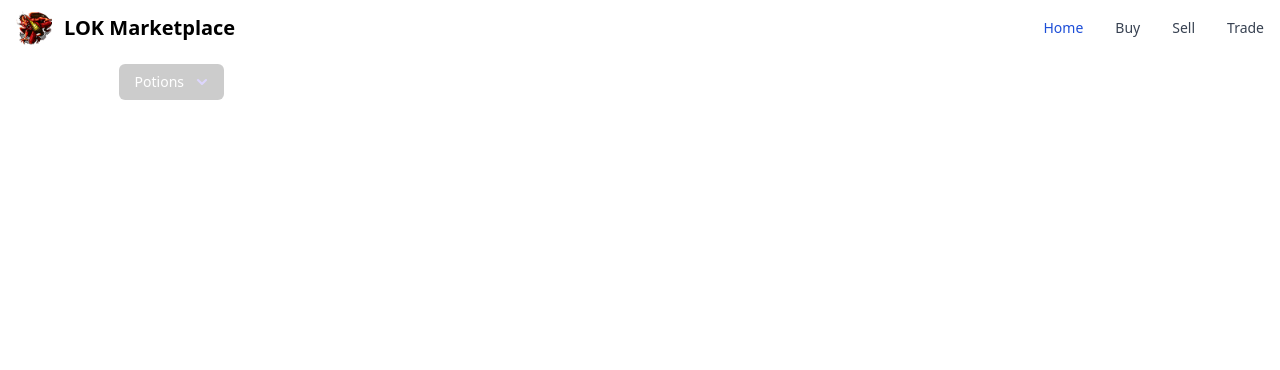
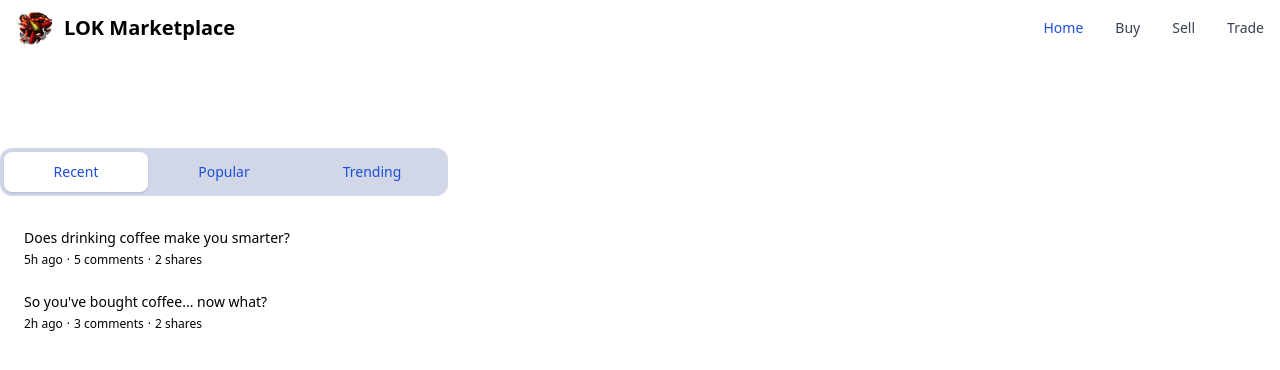
Before and after one commit to RdotSilva/React-NextJS-LegendsOfKesmai-Marketplace, a Next.js app: page /sell in a window 1280 px wide. Shown: the top 370 px of the page. Built offline with nearby package versions, Linux system fonts and the light colour scheme.

Commit message:
Add CategoryList example

```diff
--- /dev/null
+++ b/components/Category/CategoryList.jsx
@@ -0,0 +1,126 @@
+import { useState } from "react";
+import { Tab } from "@headlessui/react";
+
+function classNames(...classes) {
+  return classes.filter(Boolean).join(" ");
+}
+
+const CategoryList = () => {
+  let [categories] = useState({
+    Recent: [
+      {
+        id: 1,
+        title: "Does drinking coffee make you smarter?",
+        date: "5h ago",
+        commentCount: 5,
+        shareCount: 2,
+      },
+      {
+        id: 2,
+        title: "So you've bought coffee... now what?",
+        date: "2h ago",
+        commentCount: 3,
+        shareCount: 2,
+      },
+    ],
+    Popular: [
+      {
+        id: 1,
+        title: "Is tech making coffee better or worse?",
+        date: "Jan 7",
+        commentCount: 29,
+        shareCount: 16,
+      },
+      {
+        id: 2,
+        title: "The most innovative things happening in coffee",
+        date: "Mar 19",
+        commentCount: 24,
+        shareCount: 12,
+      },
+    ],
+    Trending: [
+      {
+        id: 1,
+        title: "Ask Me Anything: 10 answers to your questions about coffee",
+        date: "2d ago",
+        commentCount: 9,
+        shareCount: 5,
+      },
+      {
+        id: 2,
+        title: "The worst advice we've ever heard about coffee",
+        date: "4d ago",
+        commentCount: 1,
+        shareCount: 2,
+      },
+    ],
+  });
+
+  return (
+    <div className="w-full max-w-md px-2 py-16 sm:px-0">
+      <Tab.Group>
+        <Tab.List className="flex p-1 space-x-1 bg-blue-900/20 rounded-xl">
+          {Object.keys(categories).map((category) => (
+            <Tab
+              key={category}
+              className={({ selected }) =>
+                classNames(
+                  "w-full py-2.5 text-sm leading-5 font-medium text-blue-700 rounded-lg",
+                  "focus:outline-none focus:ring-2 ring-offset-2 ring-offset-blue-400 ring-white ring-opacity-60",
+                  selected
+                    ? "bg-white shadow"
+                    : "text-blue-100 hover:bg-white/[0.12] hover:text-white"
+                )
+              }
+            >
+              {category}
+            </Tab>
+          ))}
+        </Tab.List>
+        <Tab.Panels className="mt-2">
+          {Object.values(categories).map((posts, idx) => (
+            <Tab.Panel
+              key={idx}
+              className={classNames(
+                "bg-white rounded-xl p-3",
+                "focus:outline-none focus:ring-2 ring-offset-2 ring-offset-blue-400 ring-white ring-opacity-60"
+              )}
+            >
+              <ul>
+                {posts.map((post) => (
+                  <li
+                    key={post.id}
+                    className="relative p-3 rounded-md hover:bg-coolGray-100"
+                  >
+                    <h3 className="text-sm font-medium leading-5">
+                      {post.title}
+                    </h3>
+
+                    <ul className="flex mt-1 space-x-1 text-xs font-normal leading-4 text-coolGray-500">
+                      <li>{post.date}</li>
+                      <li>&middot;</li>
+                      <li>{post.commentCount} comments</li>
+                      <li>&middot;</li>
+                      <li>{post.shareCount} shares</li>
+                    </ul>
+
+                    <a
+                      href="#"
+                      className={classNames(
+                        "absolute inset-0 rounded-md",
+                        "focus:z-10 focus:outline-none focus:ring-2 ring-blue-400"
+                      )}
+                    />
+                  </li>
+                ))}
+              </ul>
+            </Tab.Panel>
+          ))}
+        </Tab.Panels>
+      </Tab.Group>
+    </div>
+  );
+};
+
+export default CategoryList;
--- a/components/Sell/Sell.jsx
+++ b/components/Sell/Sell.jsx
@@ -1,15 +1,17 @@
 import React from "react";
 import Category from "../Category/Category";
+import CategoryList from "../Category/CategoryList";
 import { potionList } from "../../utils/items/potionList";
 
 const Sell = () => {
   return (
     <div>
-      <Category
+      {/* <Category
         categoryName="Potions"
         categoryItems={potionList}
         tradeType="selling"
-      />
+      /> */}
+      <CategoryList />
     </div>
   );
 };
```
